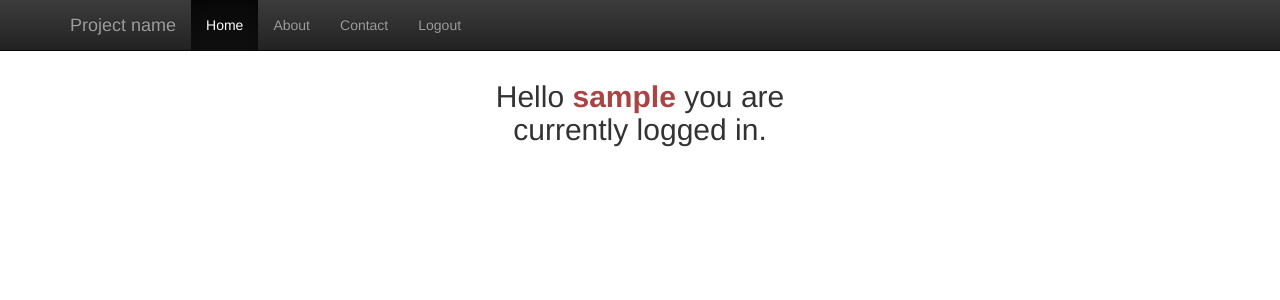
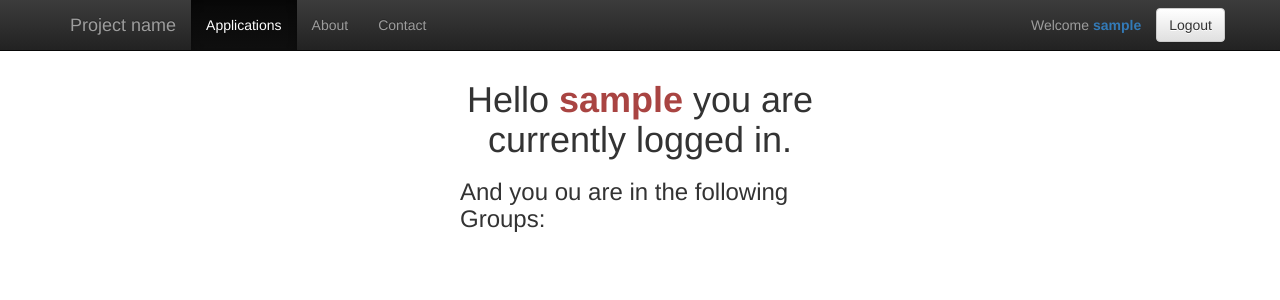
Before and after one commit to seiji13r/dj18AuthBase, a Django app: page / in a window 1280 px wide. Shown: the top 300 px of the page. Run offline with Django 3.2, Linux system fonts and the light colour scheme; the visitor is signed in with stand-in values (Sample User, id 1); parts of the project's set-up code (start-up, migrations or seed data) failed here and were passed over; some libraries are stand-ins or nearby versions.

Commit message:
Templates Updated

```diff
--- a/templates/base_site.html
+++ b/templates/base_site.html
@@ -14,40 +14,9 @@
 </head>
 <body>
 	{% block navbar%}
-	<nav class="navbar navbar-inverse navbar-fixed-top">
-      <div class="container">
-        <div class="navbar-header">
-          <button type="button" class="navbar-toggle collapsed" data-toggle="collapse" data-target="#navbar" aria-expanded="false" aria-controls="navbar">
-            <span class="sr-only">Toggle navigation</span>
-            <span class="icon-bar"></span>
-            <span class="icon-bar"></span>
-            <span class="icon-bar"></span>
-          </button>
-          <a class="navbar-brand" href="#">Project name</a>
-        </div>
+		{% include "navbar.html" %}
+	{% endblock%}
 
-        {% if not user.is_authenticated %}
-        <div id="navbar" class="collapse navbar-collapse">
-          <ul class="nav navbar-nav">
-            <li><a href="{% url "login" %}">Login</a></li>
-          </ul>
-        </div><!--/.nav-collapse -->
-        {% endif %}
-
-        {% if user.is_authenticated %}
-        <div id="navbar" class="collapse navbar-collapse">
-          <ul class="nav navbar-nav">
-            <li class="active"><a href="#">Home</a></li>
-            <li><a href="#about">About</a></li>
-            <li><a href="#contact">Contact</a></li>
-            <li><a href="{% url "logout" %}">Logout</a></li>
-          </ul>
-        </div><!--/.nav-collapse -->
-        {% endif %}
-      </div>
-
-    </nav>
-    {% endblock%}
 	{% block content1 %}
 	{% endblock %}
 </body>
--- a/templates/index.html
+++ b/templates/index.html
@@ -1,4 +1,5 @@
 {% extends "base_site.html" %}
+
 {% block content1 %}
 	<div class="container">
 		<div class="row">
--- /dev/null
+++ b/templates/navbar.html
@@ -0,0 +1,45 @@
+<nav class="navbar navbar-inverse navbar-fixed-top">
+  <div class="container">
+    <div class="navbar-header">
+      <button type="button" class="navbar-toggle collapsed" data-toggle="collapse" data-target="#navbar" aria-expanded="false" aria-controls="navbar">
+        <span class="sr-only">Toggle navigation</span>
+        <span class="icon-bar"></span>
+        <span class="icon-bar"></span>
+        <span class="icon-bar"></span>
+      </button>
+      <a class="navbar-brand" href="{% url "main" %}">Project name</a>
+    </div>
+
+    {% if not user.is_authenticated %}
+    <div id="navbar" class="collapse navbar-collapse">
+      <ul class="nav navbar-nav navbar-right">
+        	<li>
+            <p class="navbar-btn">
+                <a href="#" class="btn btn-primary">Sign In</a>
+            </p>
+          </li>
+      </ul>
+    </div><!--/.nav-collapse -->
+    {% endif %}
+
+    {% if user.is_authenticated %}
+    <div id="navbar" class="collapse navbar-collapse">
+      <ul class="nav navbar-nav">
+        <li class="active"><a href="#">Applications</a></li>
+        <li><a href="#about">About</a></li>
+        <li><a href="#contact">Contact</a></li>
+
+      </ul>
+      <ul class="nav navbar-nav navbar-right">
+      	<li><p class = "navbar-text pull-right">Welcome <strong class="text-primary">{{ user.username }}</strong></p></li>
+	<li>
+    <p class="navbar-btn">
+      <a class="btn btn-default" href="{% url "logout" %}">Logout</a>
+    </p>
+  </li>
+  </ul>
+    </div><!--/.nav-collapse -->
+    {% endif %}
+  </div>
+
+</nav>
--- a/templates/welcome.html
+++ b/templates/welcome.html
@@ -1 +1,11 @@
-<h2 class="text-center">Hello <strong class="text-danger">{{ user.username }}</strong> you are currently logged in.</h1>
+<h1 class="text-center">Hello <strong class="text-danger">{{ user.username }}</strong> you are currently logged in.</h1>
+
+<h3 class="text center"> And you ou are in the following Groups:</h3>
+{% for group in user.groups.all %}
+<p class="text-center"> {{group.name}} </p>
+    {% if group.name == 'customers' %}
+    	<br>
+    	<h2 class="text-center">And the good News is that you are in Group: {{group.name}}</h2>
+        {% comment %}Customer-specific code goes here{% endcomment %}
+    {% endif %}
+{% endfor %}
```
